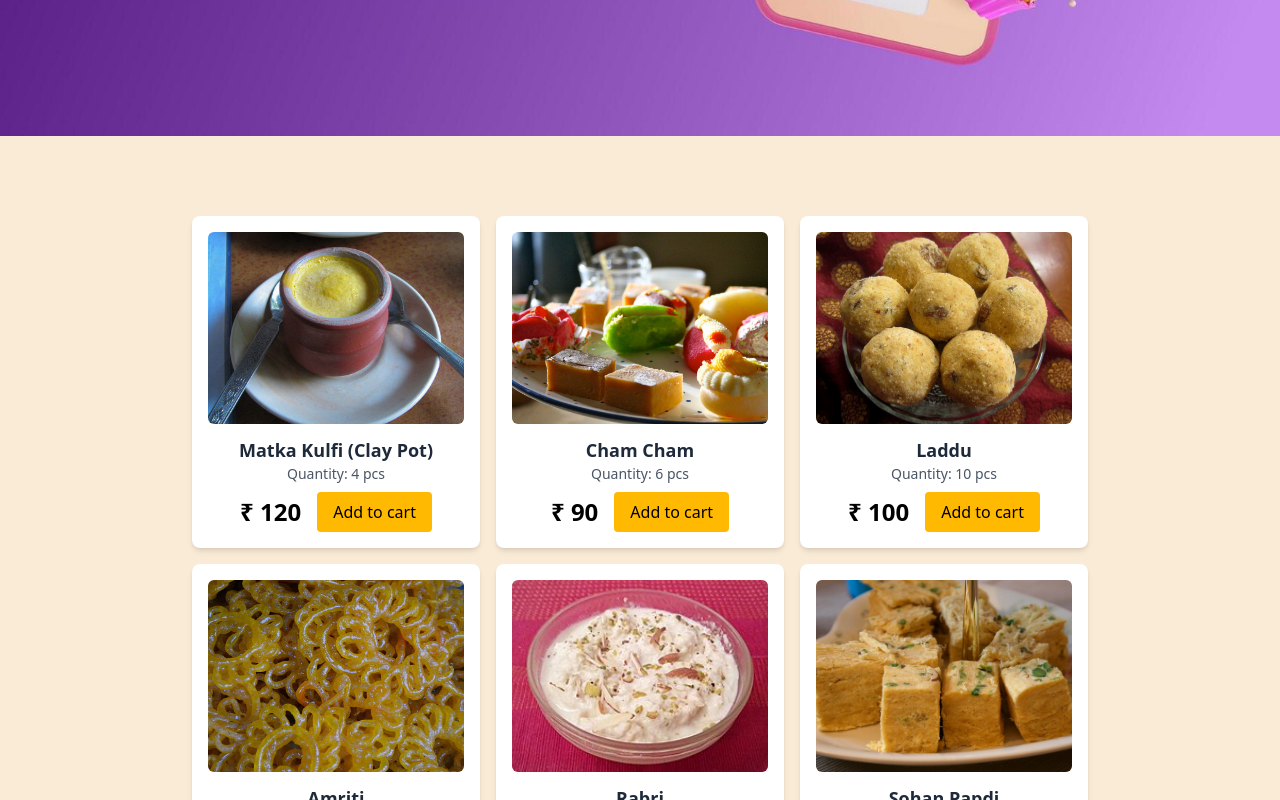
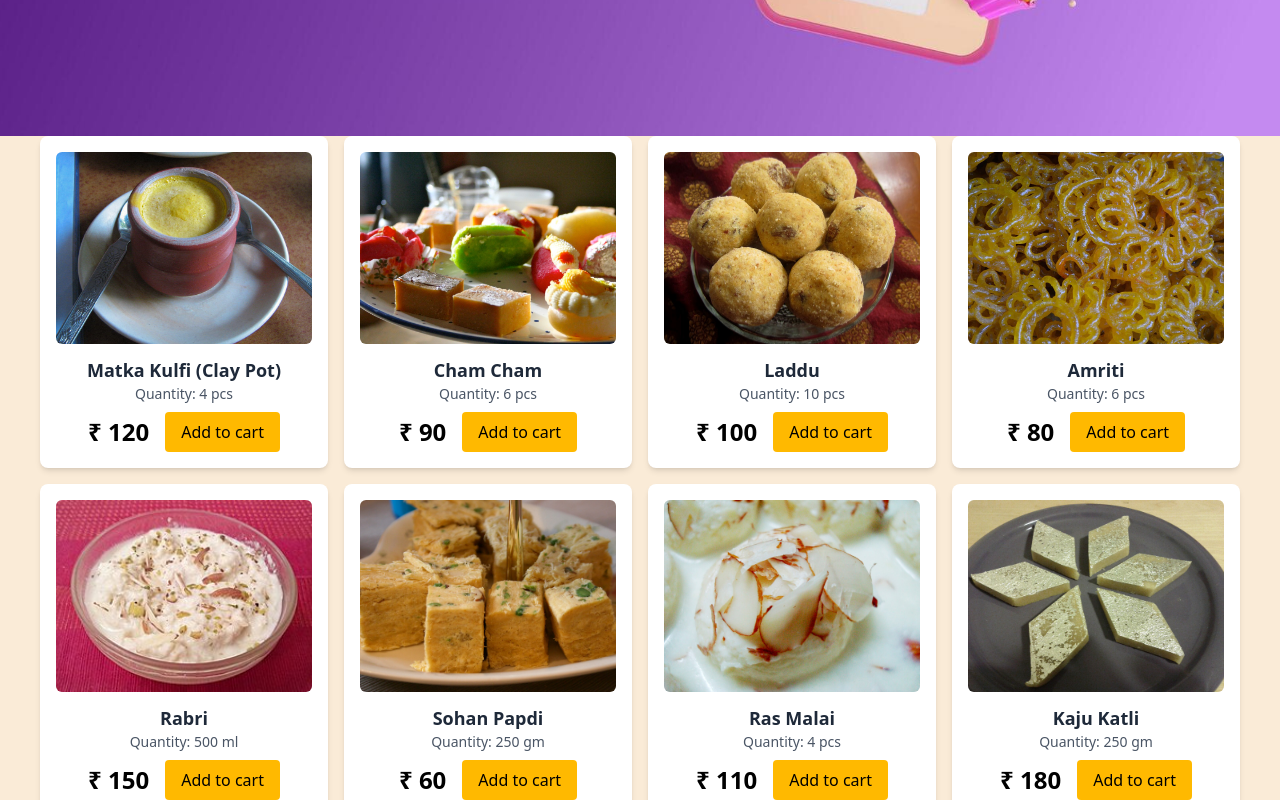
Before and after one commit to kamlakanwar/sweets-e-commerce, a React (Vite) app: page / in a window 1280 px wide. Shown: the part 660-1460 px from the top of the page. Built offline with nearby package versions, Linux system fonts and the light colour scheme.

Commit message:
Update Cards.jsx

```diff
--- a/src/components/Cards.jsx
+++ b/src/components/Cards.jsx
@@ -4,7 +4,7 @@
 const Cards = ({productData}) => {
 
   return (
-    <div className="flex flex-wrap justify-center gap-4 m-20">
+    <div className="flex flex-wrap justify-center gap-4 mx-10">
       {productData.map((item) => (
         <Card key={item.id}
           id={item.id}
```
